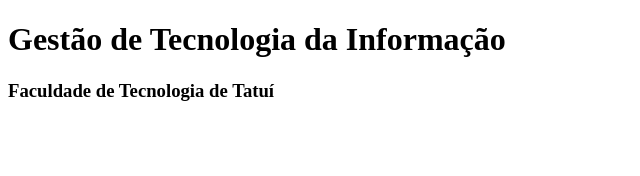
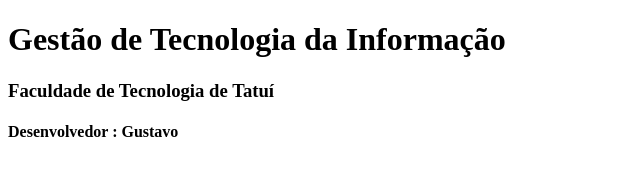
Before and after one commit to AffonsoG/FTI, a plain HTML site: page index.html in a window 1280 px wide. Shown: the whole page, without its empty margins (0-640 px from the left). Drawn offline with Linux system fonts and the light colour scheme.

Commit message:
desenvolvedor

```diff
--- a/index.html
+++ b/index.html
@@ -8,5 +8,6 @@
 <body>
     <h1>Gestão de Tecnologia da Informação</h1>
     <h3>Faculdade de Tecnologia de Tatuí</h3>
+    <h4>Desenvolvedor : Gustavo</h4>
 </body>
 </html>
```
